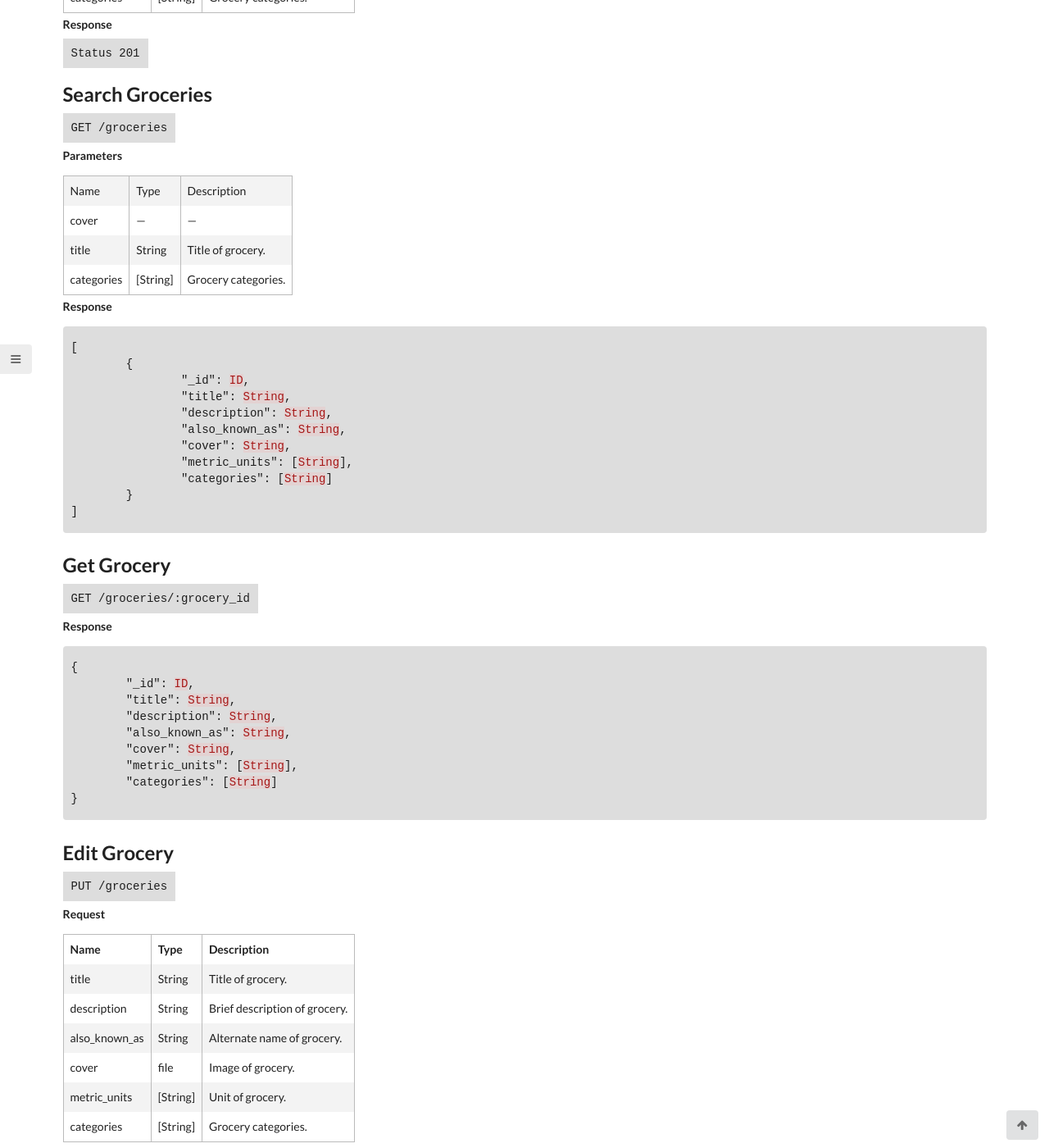
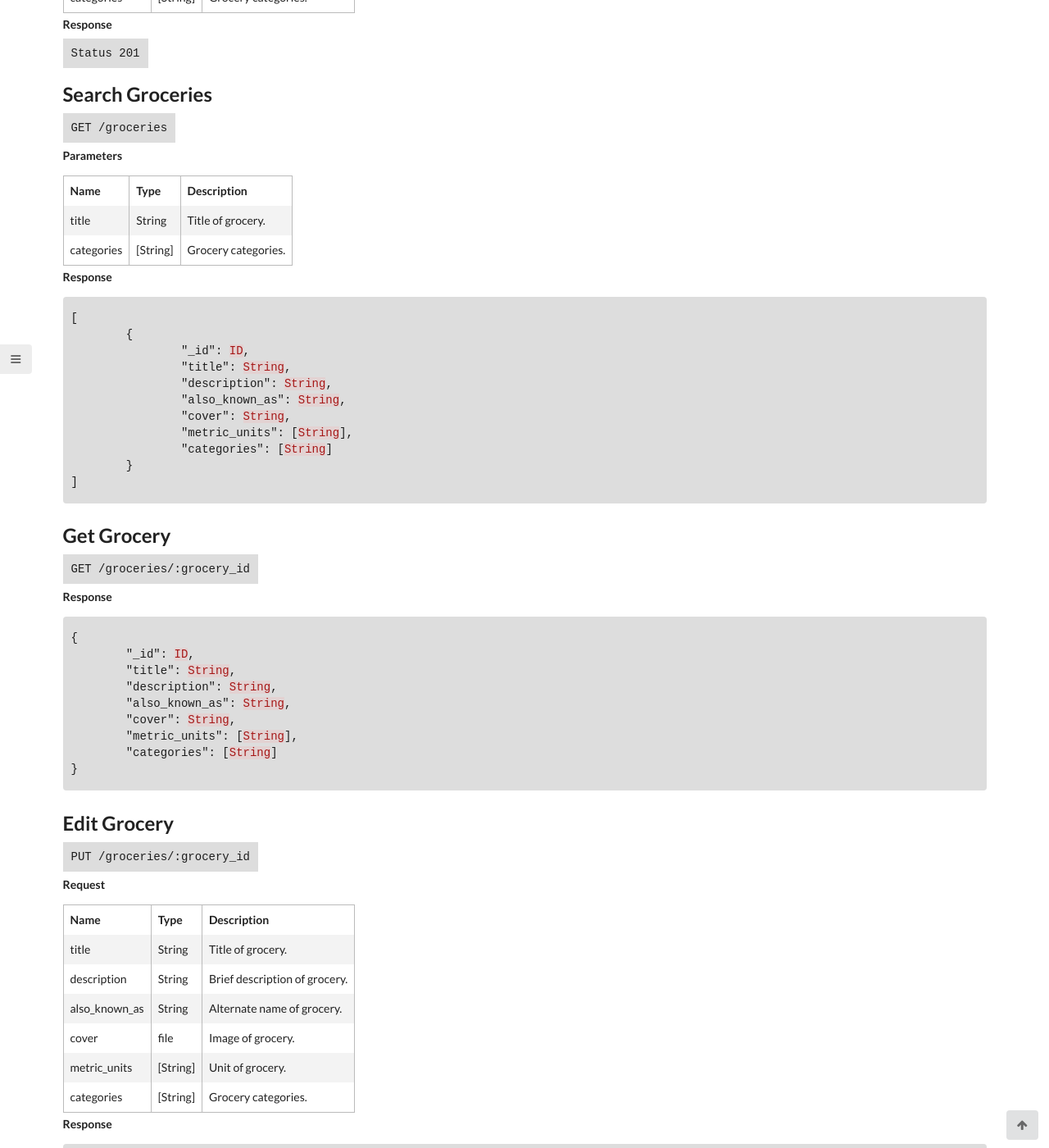
Before and after one commit to letsallchef/docs, a Jekyll site: the page built from _posts/api/2017-03-08-groceries.md, in a window 1280 px wide and 1400 px high, scrolled down 586 px. Shown: the whole window at 82% size. Built offline with Jekyll 4.4.1, drawn with Linux system fonts in a browser that asks for light colours.

Commit message:
fixes edit grocery endpoint

```diff
--- a/_posts/api/2017-03-08-groceries.md
+++ b/_posts/api/2017-03-08-groceries.md
@@ -35,7 +35,7 @@
 **Parameters**
 
 | Name | Type | Description |
-| cover | --- | --- |
+| --- | --- | --- |
 | title | String | Title of grocery. |
 | categories | [String] | Grocery categories. |
 
@@ -77,7 +77,7 @@
 
 ## Edit Grocery
 
-`PUT /groceries`
+`PUT /groceries/:grocery_id`
 
 **Request**
 
```
